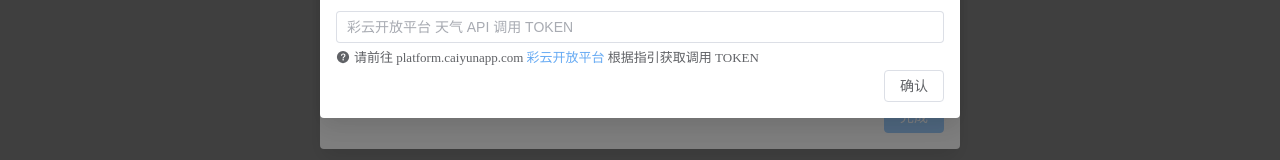
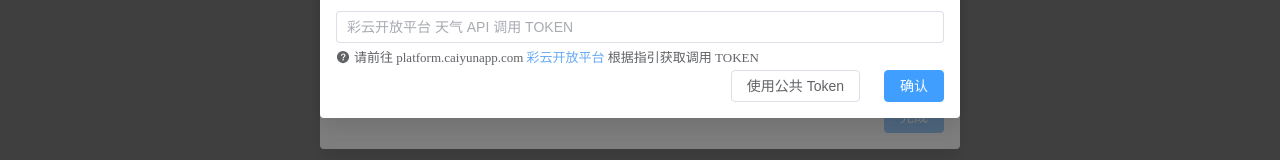
Before and after one commit to actredphos2017/UToolsTimelyWeather, a Vue app: page / in a window 1280 px wide. Both pictures are taken after a click on the button 516 px from the left and 195 px from the top of the page. Shown: the part 165-325 px from the top of the page. Built offline with nearby package versions, Linux system fonts and the light colour scheme; no server answers.

Commit message:
公共 Token 逻辑

```diff
--- a/src/App.vue
+++ b/src/App.vue
@@ -77,6 +77,10 @@
             }
             case 1: {
               ElMessage.error('请求超时，请检查网络设置');
+              break;
+            }
+            case 2: {
+              ElMessage.error('请求过于频繁，请稍后重试');
               break;
             }
             case 400: {
--- a/src/components/TokenEnterDialog.vue
+++ b/src/components/TokenEnterDialog.vue
@@ -3,6 +3,7 @@
 import {onMounted, ref} from "vue";
 import {useSettingStore} from "../plugins/store.ts";
 import {QuestionFilled} from "@element-plus/icons-vue";
+import {ElMessageBox} from "element-plus";
 
 const displayTokenEnterDialog = defineModel({
   default: false
@@ -16,7 +17,34 @@
 
 function setToken() {
   useSettingStore().caiyunToken = caiyunToken.value;
+  useSettingStore().usePublicToken = false;
   displayTokenEnterDialog.value = false;
+}
+
+function usePublicToken() {
+  ElMessageBox.confirm(`
+  <div>
+    <div>所谓公共 Token 只不过也是卑微作者自己申请的个人 Token。</div>
+    <div>因为是个人 Token ，所以彩云官方也会有响应频率的限制。</div>
+    <div>使用的人多了，可能会存在刷新失败的情况。</div>
+    <div>如果你使用公共 Token ，暂时会有以下限制</div>
+    <ol>
+      <li style="font-weight: bold">每个地区天气每 15 分钟只能刷新一次</li>
+      <li style="font-weight: bold">每小时至多只能刷新 5 次（刷新失败不算）</li>
+    </ol>
+    <div>如果不嫌麻烦，还是建议自己去申请一个 Token ！</div>
+    <div>(>_<)!!!</div>
+  </div>`, '使用公共 Token', {
+    confirmButtonText: '我偏要用！',
+    cancelButtonText: '我不用了',
+    dangerouslyUseHTMLString: true
+  })
+      .then(() => {
+        useSettingStore().usePublicToken = true;
+        displayTokenEnterDialog.value = false;
+      })
+      .catch();
+
 }
 
 </script>
@@ -39,12 +67,19 @@
           <QuestionFilled/>
         </el-icon>
         <div style="font-size: small">
-          请前往 platform.caiyunapp.com <a href="https://platform.caiyunapp.com" class="styled-a-tag">彩云开放平台</a> 根据指引获取调用 TOKEN
+          请前往 platform.caiyunapp.com <a href="https://platform.caiyunapp.com" class="styled-a-tag">彩云开放平台</a>
+          根据指引获取调用 TOKEN
         </div>
       </div>
-      <el-button @click="setToken" style="align-self: end">
-        确认
-      </el-button>
+      <div style="width: 100%; display: flex; justify-content: right; align-items: center; gap: 12px">
+        <el-button @click="usePublicToken">
+          使用公共 Token
+        </el-button>
+        <el-button type="primary" @click="setToken">
+          确认
+        </el-button>
+      </div>
+
     </div>
   </el-dialog>
 </template>
--- a/src/plugins/store.ts
+++ b/src/plugins/store.ts
@@ -7,6 +7,7 @@
 } from "../models/city_center.ts";
 import {Comprehensive, getComprehensive} from "../models/caiyunapi/comprehensive.ts";
 import {utoolsStorage} from "../utils/preload_receiver";
+import {publicToken} from "../utils/public_token.ts";
 
 export const useWeatherHistoryStore = defineStore({
     id: 'weatherHistory',
@@ -16,11 +17,18 @@
     actions: {
         async updateHistory(loc: SavableLocation, force: boolean = false): Promise<Comprehensive> {
             const signalString = toSignalStringFromSavableLocation(loc);
-            return (this.history[signalString] && !force) ? (
-                (new Date().getTime() / 1000 - this.history[signalString]!.server_time > 600) ?
-                    new Promise((resolve, reject) => {
-                        getComprehensive(useSettingStore().caiyunToken, loc).then(com => {
+            if (this.history[signalString] && (!force || useSettingStore().usePublicToken)) {
+                if (new Date().getTime() / 1000 - this.history[signalString]!.server_time > (useSettingStore().usePublicToken ? 1800 : 600)) {
+                    if (useSettingStore().usePublicToken && useSettingStore().getFrequent1h() >= 5) {
+                        throw {
+                            code: 2,
+                            oldData: this.history[signalString]
+                        }
+                    }
+                    return new Promise((resolve, reject) => {
+                        getComprehensive(useSettingStore().getToken, loc).then(com => {
                             this.history[signalString] = com;
+                            useSettingStore().record();
                             resolve(com);
                         }).catch((status: number) => {
                             reject({
@@ -28,10 +36,15 @@
                                 oldData: this.history[signalString]
                             });
                         });
-                    }) : this.history[signalString]
-            ) : new Promise((resolve, reject) => {
-                getComprehensive(useSettingStore().caiyunToken, loc).then(com => {
+                    });
+                } else {
+                    return this.history[signalString];
+                }
+            } else {
+                return new Promise((resolve, reject) => {
+                    getComprehensive(useSettingStore().getToken, loc).then(com => {
                         this.history[signalString] = com;
+                        useSettingStore().record();
                         resolve(com);
                     }).catch((status: number) => {
                         reject({
@@ -40,6 +53,7 @@
                         });
                     });
                 });
+            }
         },
     },
     persist: {
@@ -50,11 +64,27 @@
 export const useSettingStore = defineStore({
     id: 'settings',
     state: () => ({
-        caiyunToken: ''
+        caiyunToken: '',
+        usePublicToken: false,
+        frequent: [] as number[]
     }),
     actions: {
         updateCaiyunToken(token: string) {
             this.caiyunToken = token;
+        },
+        record() {
+            this.frequent.push(new Date().getTime());
+        },
+        getFrequent1h() {
+            const oneHourBefore = new Date();
+            oneHourBefore.setHours(oneHourBefore.getHours() - 1);
+            this.frequent = this.frequent.filter(e => e > oneHourBefore.getTime());
+            return this.frequent.length;
+        }
+    },
+    getters: {
+        getToken(): string {
+            return this.usePublicToken ? publicToken : this.caiyunToken;
         }
     },
     persist: {
```
Lines whose indentation alone changed are shown as unchanged.
